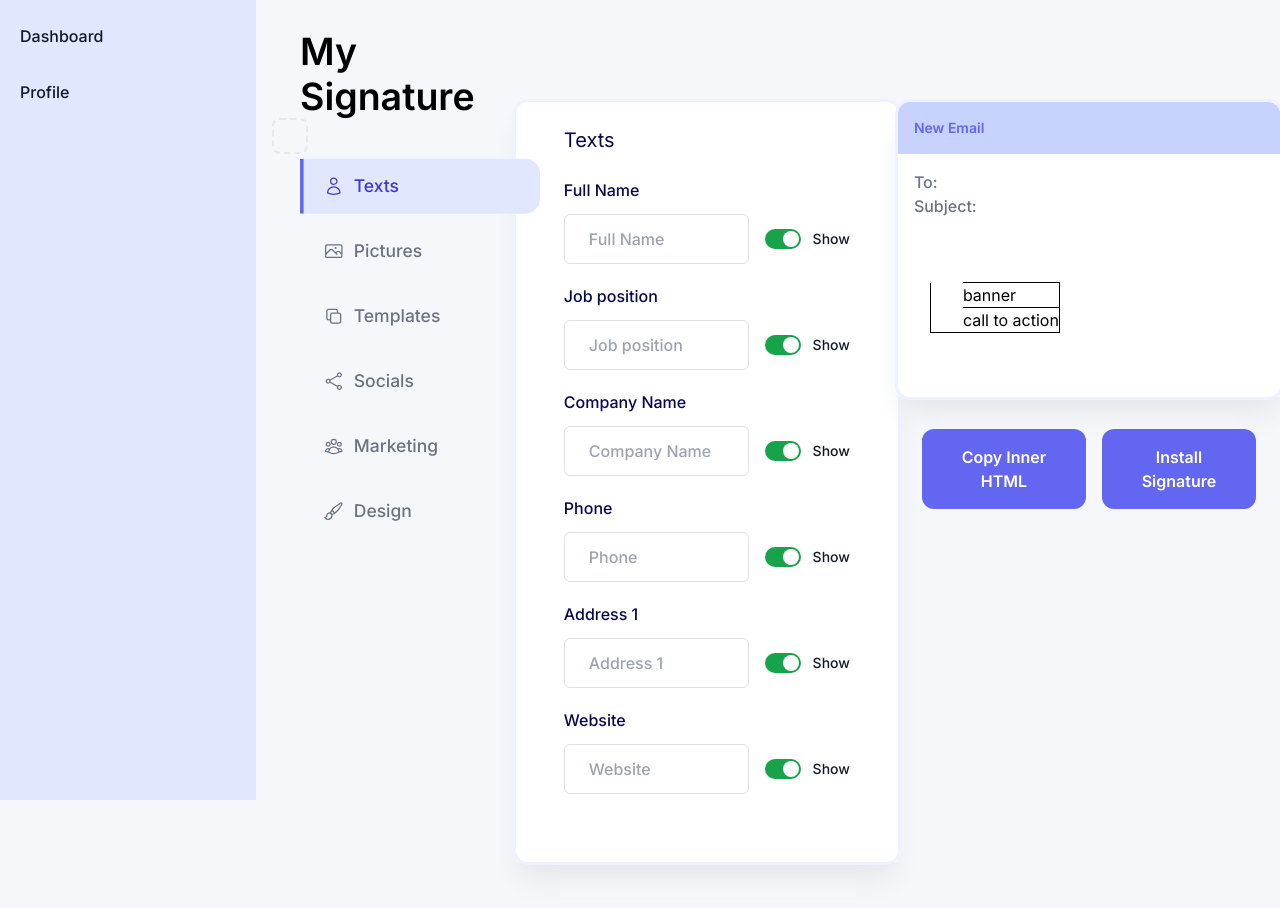
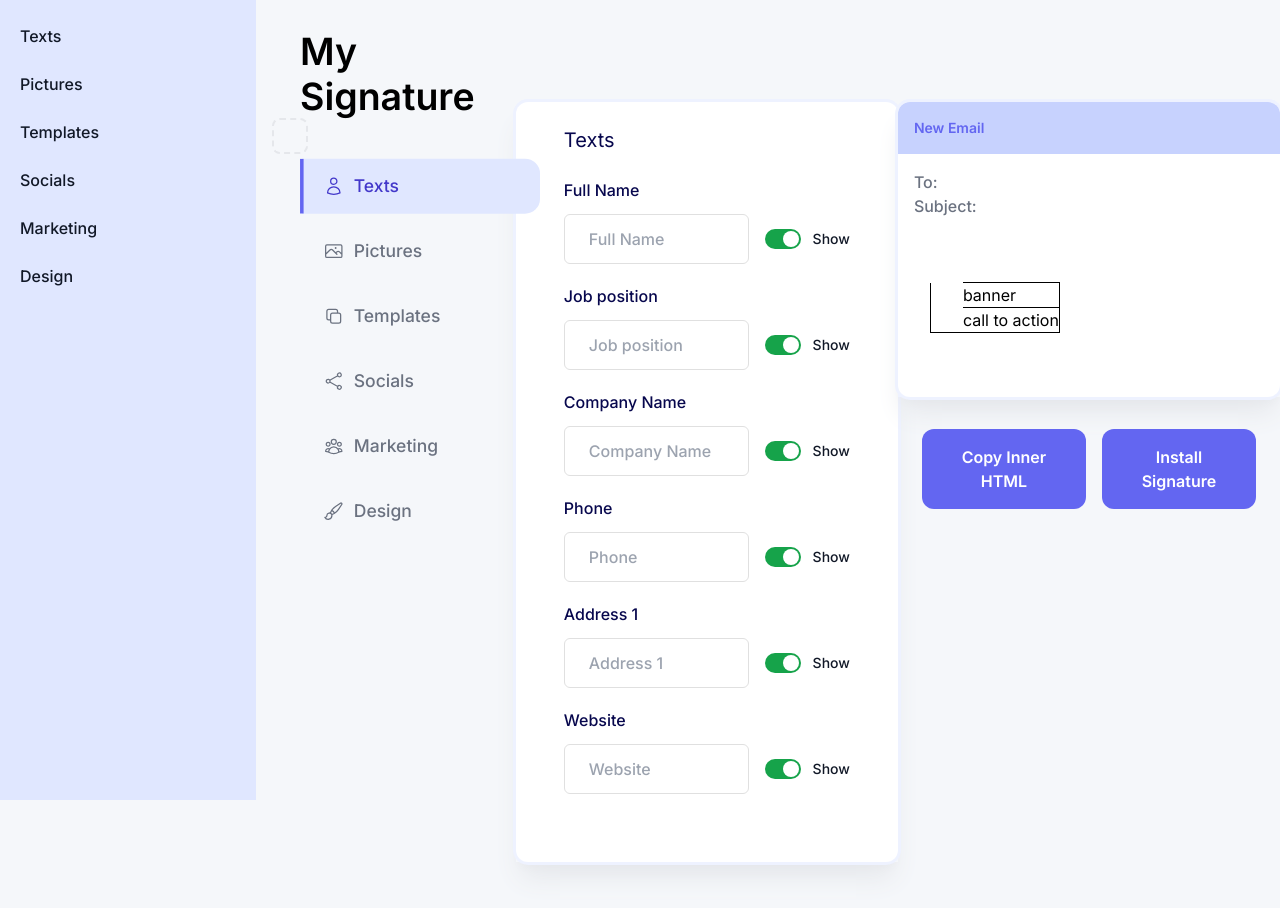
Before and after one commit to IftekharulHaque/signatureGenerator, a Next.js app: page / in a window 1280 px wide. Shown: the top 908 px of the page. Built offline with nearby package versions, Linux system fonts and the light colour scheme.

Commit message:
more ui changes

```diff
--- a/src/app/components/FormComponent.tsx
+++ b/src/app/components/FormComponent.tsx
@@ -37,7 +37,7 @@ const FormComponent: React.FC<FormComponentProps> = ({
     "w-full rounded-md border border-[#e0e0e0] bg-white py-3 px-6 text-base font-medium text-[#6B7280] outline-none focus:border-[#6A64F1] focus:shadow-md";
 
   return (
-    <div className=" shadow-xl shadow-gray-200 ">
+    <div className=" shadow-xl shadow-gray-200  ">
       <div className="rounded-xl bg-white  ring ring-indigo-50 ">
         <div className="px-12 pt-6 -mb-6 text-xl text-[#07074D]">Texts</div>
         <div className="flex items-center justify-center p-12">
--- a/src/app/components/MainComponent.tsx
+++ b/src/app/components/MainComponent.tsx
@@ -13,8 +13,8 @@ import Sidebar from "./Sidebar";
 const MainComponent: React.FC = () => {
   const [isPicChanged, setIsPicChanged] = useState<File | null>(null);
   const [isLogoChanged, setIsLogoChanged] = useState<File | null>(null);
-  const [logoSize, setlogoSize] = useState<number>(0);
-  const [profilePicSize, setProfilePicSize] = useState<number>(0);
+  const [logoSize, setlogoSize] = useState<number>(64);
+  const [profilePicSize, setProfilePicSize] = useState<number>(64);
   const [activeTab, setActiveTab] = useState("text");
   const [inputValues, setInputValues] = useState<Record<string, string>>({
     name: "",
@@ -42,7 +42,7 @@ const MainComponent: React.FC = () => {
 
   return (
     <div className="my-[8%]">
-      <div className="flex items-start  ">
+      <div className="flex  flex-col sm:flex-row">
         <div className="">
           <Sidebar />
         </div>
@@ -107,7 +107,7 @@ const MainComponent: React.FC = () => {
           <SignatureComponent
             inputValues={inputValues}
             isPicChanged={isPicChanged}
-            profilePicSize={profilePicSize} // profilePicSize={profilePicSize}
+            profilePicSize={profilePicSize}
             isLogoChanged={isLogoChanged}
             logoSize={logoSize}
           />
--- a/src/app/components/PictureComponent.tsx
+++ b/src/app/components/PictureComponent.tsx
@@ -25,10 +25,9 @@ const PictureComponent: React.FC<PictureComponentProps> = ({
   const handleProfilePicChange = (e: React.ChangeEvent<HTMLInputElement>) => {
     if (e.target.files && e.target.files[0]) {
       const pic = e.target.files[0];
-
       onProfilePicChange(pic);
-      console.log(pic);
     }
+    console.log(e.target.files?.[0]);
     return;
   };
 
@@ -42,17 +41,28 @@ const PictureComponent: React.FC<PictureComponentProps> = ({
     return;
   };
 
-  const handleClick = () => {
+  const handleProfilePicClick = () => {
     onProfilePicChange(null);
+  };
+  const handleLogoClick = () => {
     onLogoChange(null);
   };
 
-  const [sliderValue, setSliderValue] = useState(0);
+  const [sliderValue, setSliderValue] = useState(1);
 
   const handleSliderChange = (event: React.ChangeEvent<HTMLInputElement>) => {
     const newSliderValue = parseInt(event.target.value);
     setSliderValue(newSliderValue);
     setProfilePicSize(newSliderValue);
+  };
+  const [logosliderValue, setlogoSliderValue] = useState(1);
+
+  const handlelogoSliderChange = (
+    event: React.ChangeEvent<HTMLInputElement>
+  ) => {
+    const newSliderValue = parseInt(event.target.value);
+    setlogoSliderValue(newSliderValue);
+
     setLogoSize(newSliderValue);
   };
 
@@ -92,7 +102,7 @@ const PictureComponent: React.FC<PictureComponentProps> = ({
                 <input
                   type="range"
                   min={64}
-                  max={240}
+                  max={128}
                   step={8}
                   value={sliderValue}
                   onChange={handleSliderChange}
@@ -100,7 +110,7 @@ const PictureComponent: React.FC<PictureComponentProps> = ({
                 />
                 <button
                   className="rounded-xl bg-indigo-500 text-white font-semibold p-2 m-2  hover:bg-indigo-400 mt-6 max-w-[40%]"
-                  onClick={handleClick}
+                  onClick={handleProfilePicClick}
                 >
                   Remove Picture
                 </button>
@@ -140,15 +150,15 @@ const PictureComponent: React.FC<PictureComponentProps> = ({
                 <input
                   type="range"
                   min={64}
-                  max={240}
+                  max={128}
                   step={8}
-                  value={sliderValue}
-                  onChange={handleSliderChange}
+                  value={logosliderValue}
+                  onChange={handlelogoSliderChange}
                   className="cursor-pointer"
                 />
                 <button
                   className="rounded-xl bg-indigo-500 text-white font-semibold p-2 m-2  hover:bg-indigo-400 mt-6 max-w-[40%]"
-                  onClick={handleClick}
+                  onClick={handleLogoClick}
                 >
                   Remove Picture
                 </button>
--- a/src/app/components/Sidebar.tsx
+++ b/src/app/components/Sidebar.tsx
@@ -1,30 +1,39 @@
 import React from "react";
-import { UserIcon, Bars4Icon } from "@heroicons/react/24/outline";
+import {
+  UserIcon,
+  Bars4Icon,
+  PaintBrushIcon,
+  PhotoIcon,
+  ShareIcon,
+  Square2StackIcon,
+  UserGroupIcon,
+} from "@heroicons/react/24/outline";
 
+const categories = [
+  { id: "text", icon: UserIcon, label: "Texts" },
+  { id: "picture", icon: PhotoIcon, label: "Pictures" },
+  { id: "template", icon: Square2StackIcon, label: "Templates" },
+  { id: "social", icon: ShareIcon, label: "Socials" },
+  { id: "marketing", icon: UserGroupIcon, label: "Marketing" },
+  { id: "design", icon: PaintBrushIcon, label: "Design" },
+];
 const Sidebar = () => {
   return (
     <div>
       <div className="fixed top-0 left-0 z-40  h-screen transition-transform sm:w-64 ">
         <div className="h-full px-3 py-4 overflow-y-auto bg-indigo-100">
           <ul className="space-y-2 font-medium">
-            <li className="mb-4">
+            {categories.map((category) => (
+              <li key={category.id}>
                 <a
                   href="#"
                   className="flex items-center p-2 text-gray-900 rounded-lg hover:bg-gray-100 group"
                 >
-                <Bars4Icon className="w-6 h-6 sm:hidden mr-3" />
-                <span className="hidden sm:inline">Dashboard</span>
+                  <category.icon className="w-6 h-6 sm:hidden mr-3" />
+                  <span className="hidden sm:inline">{category.label}</span>
                 </a>
               </li>
-            <li className="mb-4">
-              <a
-                href="#"
-                className="flex items-center p-2 text-gray-900 rounded-lg hover:bg-gray-100 group"
-              >
-                <UserIcon className="w-6 h-6 sm:hidden mr-3" />
-                <span className="hidden sm:inline">Profile</span>
-              </a>
-            </li>
+            ))}
           </ul>
         </div>
       </div>
--- a/src/app/components/SignatureComponent.tsx
+++ b/src/app/components/SignatureComponent.tsx
@@ -220,7 +220,7 @@ const SignatureComponent: React.FC<SignatureComponentProps> = ({
                       <strong> {inputValues.name}</strong>
                     </td>
                   </tr>
-                  <tr >
+                  <tr>
                     <td align="left">
                       <strong>
                         {inputValues.jobPosition}
@@ -231,7 +231,7 @@ const SignatureComponent: React.FC<SignatureComponentProps> = ({
                       </strong>
                     </td>
                   </tr>
-                  <tr >
+                  <tr>
                     <td>
                       {inputValues.phone && (
                         <div style={{ display: "flex", alignItems: "center" }}>
@@ -249,7 +249,7 @@ const SignatureComponent: React.FC<SignatureComponentProps> = ({
                       )}
                     </td>
                   </tr>
-                  <tr >
+                  <tr>
                     <td>
                       {inputValues.address1 && (
                         <div style={{ display: "flex", alignItems: "center" }}>
@@ -267,9 +267,8 @@ const SignatureComponent: React.FC<SignatureComponentProps> = ({
                       )}
                     </td>
                   </tr>
-                  <tr >
+                  <tr>
                     <td>
-
                       {inputValues.website && (
                         <div style={{ display: "flex", alignItems: "center" }}>
                           <img
@@ -292,10 +291,10 @@ const SignatureComponent: React.FC<SignatureComponentProps> = ({
                     </td>
                   </tr>
 
-                  <tr >
+                  <tr>
                     <td valign="top">
                       <div style={{ marginRight: "32px" }}>
-                        {isPicChanged && (
+                        {isLogoChanged && (
                           <img
                             style={{ objectFit: "cover", borderRadius: "50%" }}
                             src={
@@ -319,7 +318,7 @@ const SignatureComponent: React.FC<SignatureComponentProps> = ({
                   <tr style={{ border: "1px solid black" }}>
                     <td>call to action</td>
                   </tr>
-                  <tr style={{height: 64 }}>
+                  <tr style={{ height: 64 }}>
                     <td colSpan={2}></td>
                   </tr>
                 </tbody>
--- a/src/app/components/VerticalNav.tsx
+++ b/src/app/components/VerticalNav.tsx
@@ -46,7 +46,7 @@ const VerticalNav = ({
   };
 
   return (
-    <div className="scale-125">
+    <div className="scale-100 sm:scale-125">
       <div className="flex justify-center">
         <div className="flex-col flex ">
           <div className="text-3xl font-semibold mb-8 -mt-[10%]">
```
Lines whose indentation alone changed are shown as unchanged.
